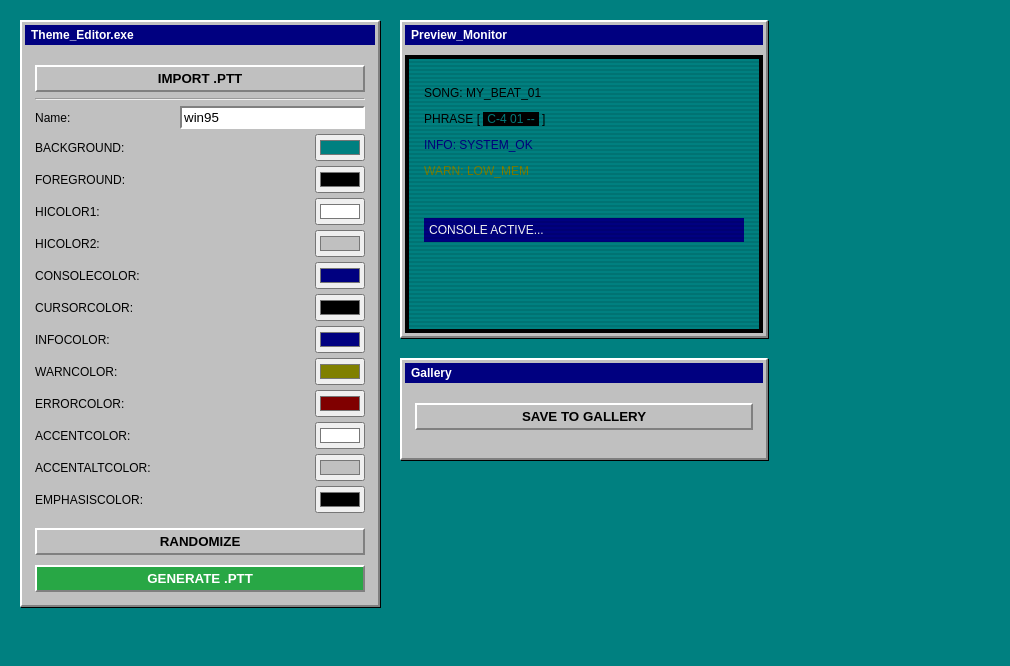
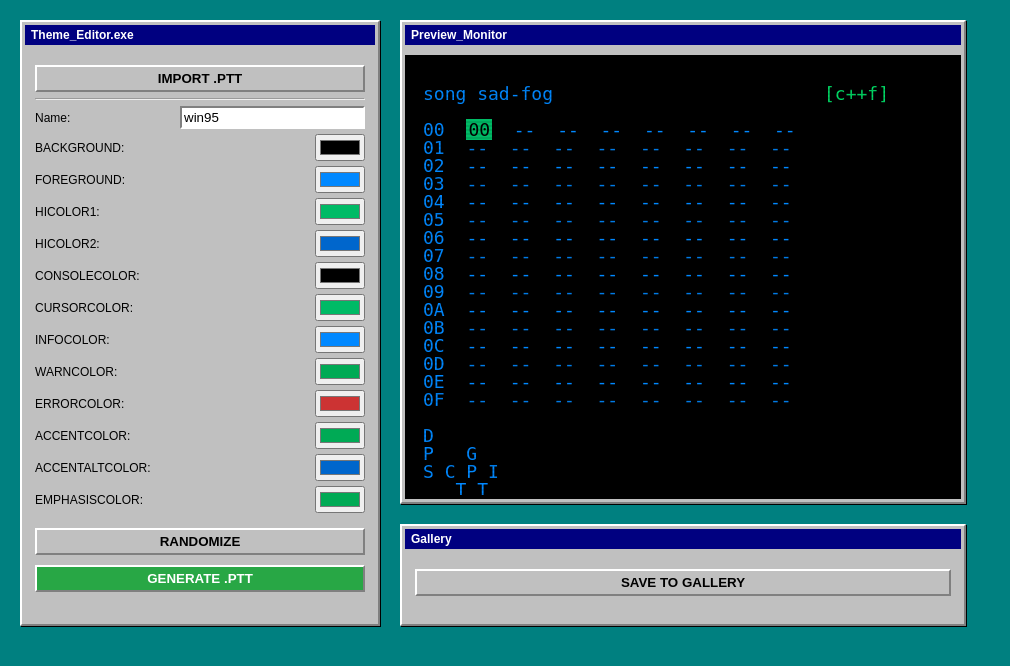
Before and after one commit to maks/picoTracker-Theme-Studio, a Flask app: page / in a window 1280 px wide. Shown: the top 666 px of the page, without its empty margins (0-1010 px from the left). Run offline with Flask 3, Linux system fonts and the light colour scheme.

Commit message:
add song screen layout

```diff
--- a/app.py
+++ b/app.py
@@ -5,16 +5,24 @@ from flask import Flask, render_template, request, Response, jsonify
 app = Flask(__name__)
 
 default_colors = {
-    "BACKGROUND": "#008080", "FOREGROUND": "#000000", "HICOLOR1": "#FFFFFF",
-    "HICOLOR2": "#C0C0C0", "CONSOLECOLOR": "#000080", "CURSORCOLOR": "#000000",
-    "INFOCOLOR": "#000080", "WARNCOLOR": "#808000", "ERRORCOLOR": "#800000",
-    "ACCENTCOLOR": "#FFFFFF", "ACCENTALTCOLOR": "#C0C0C0", "EMPHASISCOLOR": "#000000"
+    "BACKGROUND": "#000000", "FOREGROUND": "#0088FF", "HICOLOR1": "#00BB66",
+    "HICOLOR2": "#0066CC", "CONSOLECOLOR": "#000000", "CURSORCOLOR": "#00BB66",
+    "INFOCOLOR": "#0088FF", "WARNCOLOR": "#00AA55", "ERRORCOLOR": "#CC3333",
+    "ACCENTCOLOR": "#00AA55", "ACCENTALTCOLOR": "#0066CC", "EMPHASISCOLOR": "#00AA55"
 }
+
+TRACKER_ROWS = [f"{i:02X}" for i in range(0x10)]
+TRACKER_COLS = 8
 
 
 @app.route('/')
 def index():
-    return render_template('index.html', colors=default_colors)
+    return render_template(
+        'index.html',
+        colors=default_colors,
+        tracker_rows=TRACKER_ROWS,
+        tracker_cols=TRACKER_COLS,
+    )
 
 
 @app.route('/import', methods=['POST'])
--- a/templates/index.html
+++ b/templates/index.html
@@ -15,9 +15,25 @@ fields, a preview monitor, and a gallery section. -->
         input[type="text"] { border: 2px solid; border-color: var(--win-border-dark) var(--win-border-light) var(--win-border-light) var(--win-border-dark); padding: 2px; outline: none; }
         button { background: var(--win-bg); border: 2px solid; border-color: var(--win-border-light) var(--win-border-dark) var(--win-border-dark) var(--win-border-light); padding: 4px 10px; cursor: pointer; font-weight: bold; }
         button:active { border-color: var(--win-border-dark) var(--win-border-light) var(--win-border-light) var(--win-border-dark); }
-        .preview { width: 320px; height: 240px; background: var(--BACKGROUND); color: var(--FOREGROUND); border: 4px solid #000; position: relative; padding: 15px; overflow: hidden; }
+        .preview {
+            width: 520px;
+            height: 420px;
+            background: var(--BACKGROUND);
+            color: var(--FOREGROUND);
+            border: 4px solid #000;
+            position: relative;
+            padding: 8px 14px;
+            overflow: hidden;
+            font-family: "DejaVu Sans Mono", "Courier New", monospace;
+            font-size: 18px;
+            line-height: 1.0;
+            letter-spacing: 0;
+            white-space: pre;
+        }
         .preview::after { content: ""; position: absolute; top:0; left:0; width:100%; height:100%; background: linear-gradient(rgba(18,16,16,0) 50%, rgba(0,0,0,0.1) 50%); background-size: 100% 4px; pointer-events: none; }
-        .cursor { background: var(--CURSORCOLOR); color: var(--BACKGROUND); padding: 0 4px; }
+        .preview .blue { color: var(--INFOCOLOR); }
+        .preview .green { color: #00dd66; }
+        .preview .cursor { background: var(--HICOLOR1); color: var(--BACKGROUND); padding: 0 2px; }
         .gallery { margin-top: 15px; display: grid; grid-template-columns: repeat(3, 1fr); gap: 5px; }
         .g-item { border: 1px solid #000; padding: 5px; cursor: pointer; font-size: 10px; text-align: center; }
     </style>
@@ -44,11 +60,14 @@ fields, a preview monitor, and a gallery section. -->
         <div class="window">
             <div class="title-bar"><span>Preview_Monitor</span></div>
             <div class="preview" id="pv">
-                <p>SONG: MY_BEAT_01</p>
-                <p>PHRASE [ <span class="cursor">C-4 01 --</span> ]</p>
-                <p style="color:var(--INFOCOLOR)">INFO: SYSTEM_OK</p>
-                <p style="color:var(--WARNCOLOR)">WARN: LOW_MEM</p>
-                <div style="background:var(--CONSOLECOLOR); color:var(--HICOLOR1); padding:5px; margin-top:40px;">CONSOLE ACTIVE...</div>
+<span class="blue">song sad-fog</span>                         <span class="green">[c++f]</span>
+
+{% for row in tracker_rows %}<span class="blue">{{ row }}</span>  {% if loop.first %}<span class="cursor blue">00</span>{% else %}<span class="blue">--</span>{% endif %}  <span class="blue">--</span>  <span class="blue">--</span>  <span class="blue">--</span>  <span class="blue">--</span>  <span class="blue">--</span>  <span class="blue">--</span>  <span class="blue">--</span>
+{% endfor %}
+<span class="blue">D</span>
+<span class="blue">P   G</span>
+<span class="blue">S C P I</span>
+<span class="blue">   T T</span>
             </div>
         </div>
         <div class="window">
```
